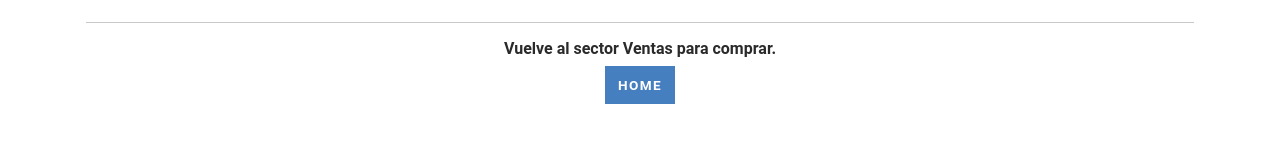
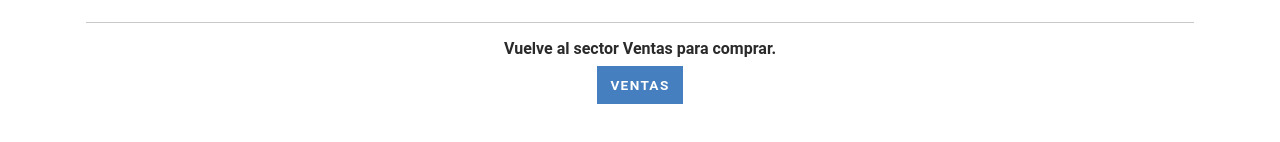
Before and after one commit to lapersona/reactJSCH, a React (Create React App) app: page /cart in a window 1280 px wide. Shown: the part 446-588 px from the top of the page. Built offline with nearby package versions, Linux system fonts and the light colour scheme.

Commit message:
modif cart

```diff
--- a/src/components/Cart.jsx
+++ b/src/components/Cart.jsx
@@ -19,7 +19,7 @@ const Cart = () => {
                     <h2>Tu carrito está vacío</h2>
                     <hr/>
                     <h5>Vuelve al sector Ventas para comprar.</h5>
-                    <Link to={"/ventas"} className="btn btn-primary">Home</Link>
+                    <Link to={"/ventas"} className="btn btn-primary">Ventas</Link>
                 </div>
             </>
         )
```
